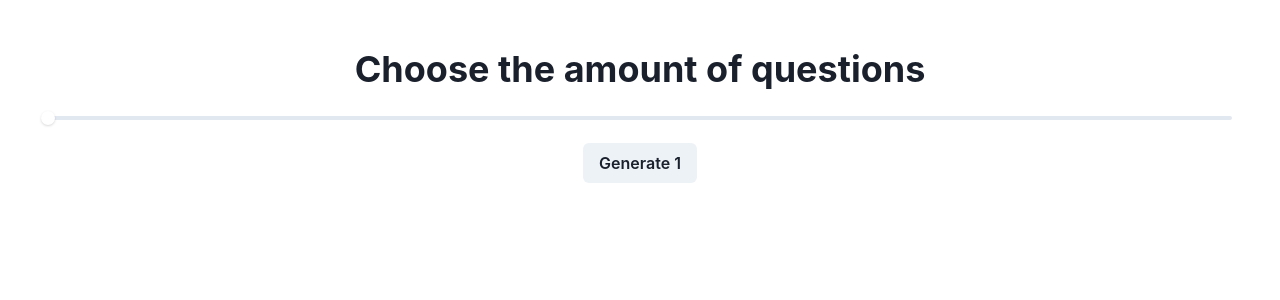
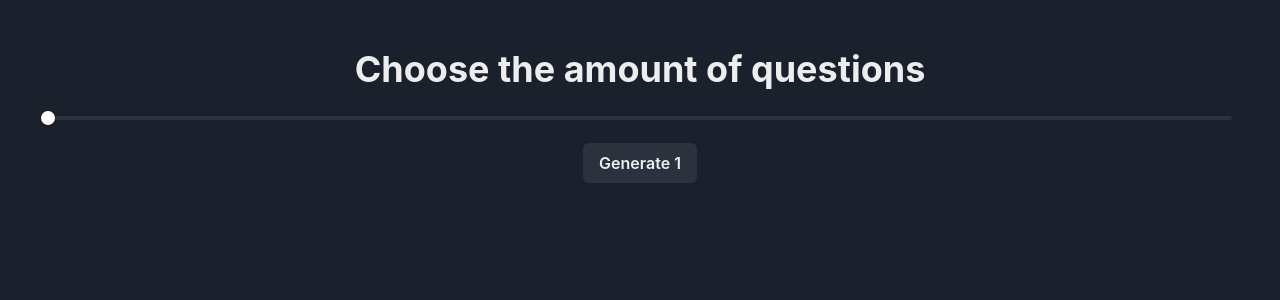
Before and after one commit to MrVanDaime/quiz-gen, a React (Vite) app: page / in a window 1280 px wide. Shown: the top 300 px of the page. Built offline with nearby package versions, Linux system fonts and the light colour scheme.

Commit message:
Update: set dark theme by default

```diff
--- a/package.json
+++ b/package.json
@@ -6,7 +6,6 @@
   "scripts": {
     "dev": "vite",
     "build": "vite build",
-    "serve": "vite preview",
     "predeploy": "npm run build",
     "deploy": "gh-pages -d dist",
     "lint": "eslint . --ext js,jsx --report-unused-disable-directives --max-warnings 0",
--- a/src/main.jsx
+++ b/src/main.jsx
@@ -1,11 +1,14 @@
 import React from "react";
 import ReactDOM from "react-dom/client";
+import { ChakraProvider, ColorModeScript, Container } from "@chakra-ui/react";
+
+import theme from "./theme.js";
 import App from "./App.jsx";
-import { ChakraProvider, Container } from "@chakra-ui/react";
 
 ReactDOM.createRoot(document.getElementById("root")).render(
   <React.StrictMode>
-    <ChakraProvider>
+    <ChakraProvider theme={theme}>
+      <ColorModeScript initialColorMode={theme.config.initialColorMode} />
       <Container maxW="1280px" p="3rem" m="0 auto" textAlign="center">
         <App />
       </Container>
--- /dev/null
+++ b/src/theme.js
@@ -0,0 +1,9 @@
+import { extendTheme } from '@chakra-ui/react';
+
+const config = {
+  initialColorMode: 'dark'
+}
+
+const theme = extendTheme({ config });
+
+export default theme;
```
Also changed, not shown: 3 other files (tests, documents, lock files or other folders).
